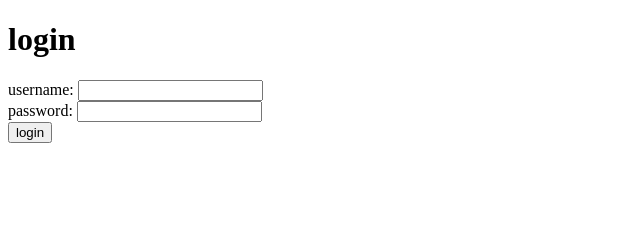
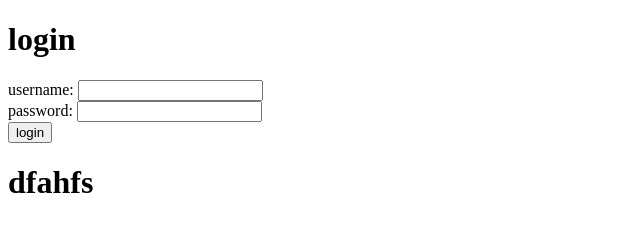
Before and after one commit to DhanushKeloth/new-repo, a plain HTML site: page index.html in a window 1280 px wide. Shown: the whole page, without its empty margins (0-640 px from the left). Drawn offline with Linux system fonts and the light colour scheme.

Commit message:
changed index.html

```diff
--- a/index.html
+++ b/index.html
@@ -11,6 +11,7 @@
         username: <input type="text"><br>
         password: <input type="password"><br>
         <input type="submit" value="login">
+        <h1>dfahfs</h1>
     </form>
 </body>
 </html>
```
